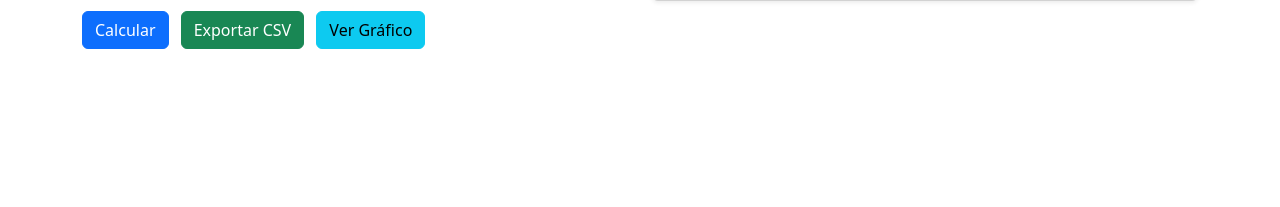
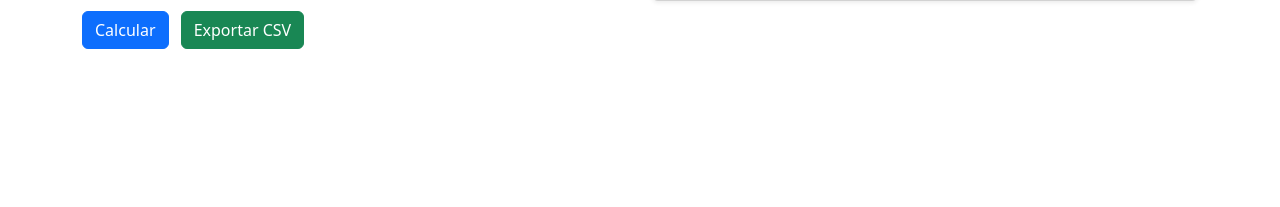
Before and after one commit to deyvidCruz00/random_generator, a Flask app: template templates/distribucion_uniforme.html in a window 1280 px wide. Shown: the part 271-478 px from the top of the page. Run offline with Flask 3, Linux system fonts and the light colour scheme; the template is opened without the code that fills it, so the values that code supplies are empty.

Commit message:
refactor: remove "Ver Gráfico" button from Distribución Uniforme template

```diff
--- a/templates/distribucion_uniforme.html
+++ b/templates/distribucion_uniforme.html
@@ -30,7 +30,6 @@
       </div>
       <button type="submit" name="accion" value="calcular" class="btn btn-primary me-2"> Calcular</button>
       <button formaction="/exportar_uniforme_csv" formmethod="POST" class="btn btn-success me-2"> Exportar CSV</button>
-      <button formaction="/grafico_uniforme" formmethod="POST" class="btn btn-info"> Ver Gráfico</button>
     </form>
   </div>
 
```
